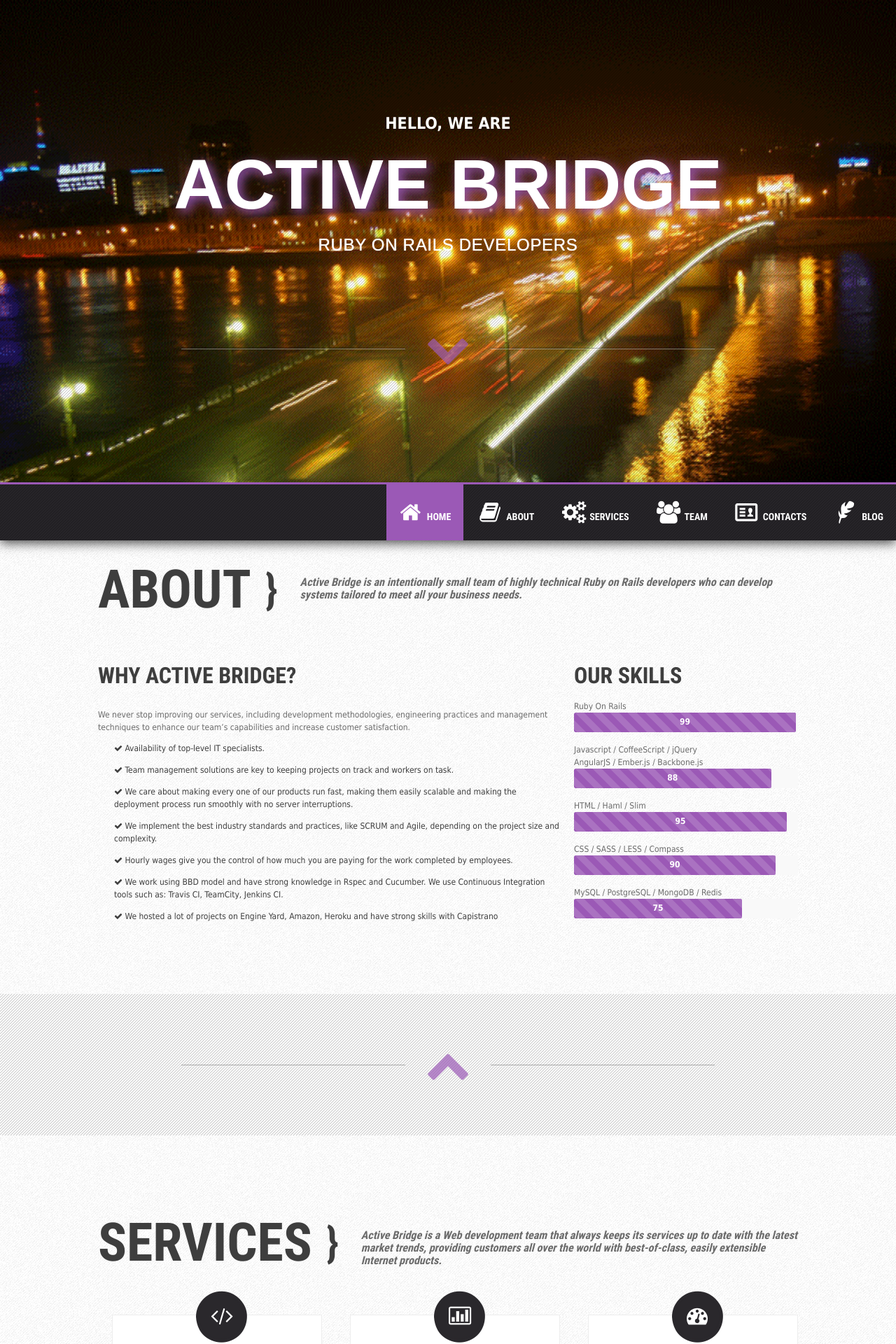
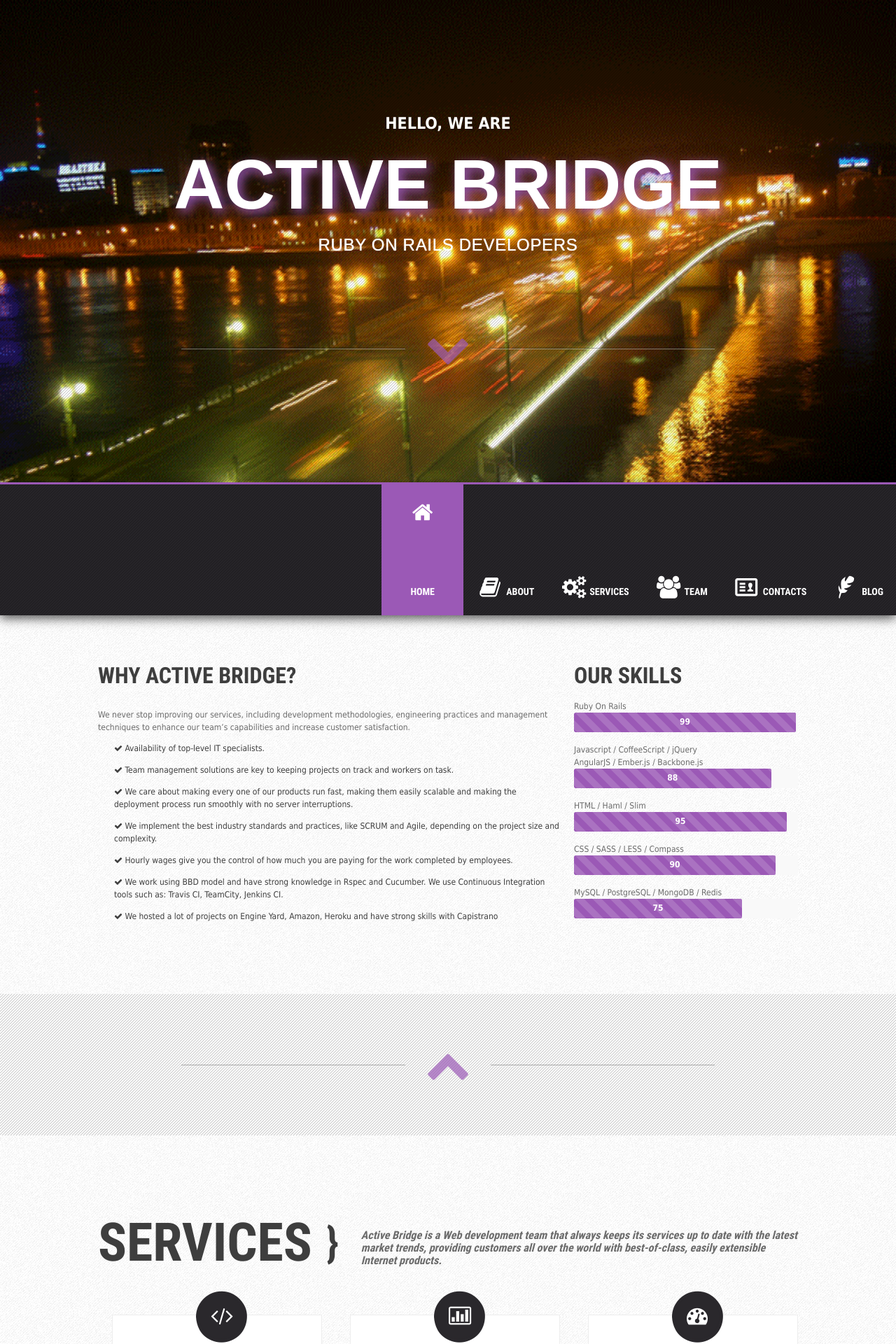
Before and after one commit to activebridge/old.activebridge.github.io, a Jekyll site: the page built from index.html, in a window 1280 px wide. Shown: the top 1920 px of the page at 70% size. Built offline with Jekyll 4.4.1, drawn with Linux system fonts in a browser that asks for light colours.

```diff
--- a/index.html
+++ b/index.html
@@ -16,6 +16,7 @@
   <ul class='navigation' id='nav'>
     <li class='active'>
       <a class='nav-item icon-home' href='#home'>
+        <svg class="icon icon-home" viewBox="0 0 32 32"><use xlink:href="#icon-home"></use></svg>
         <span>Home</span>
       </a>
     </li>
```
